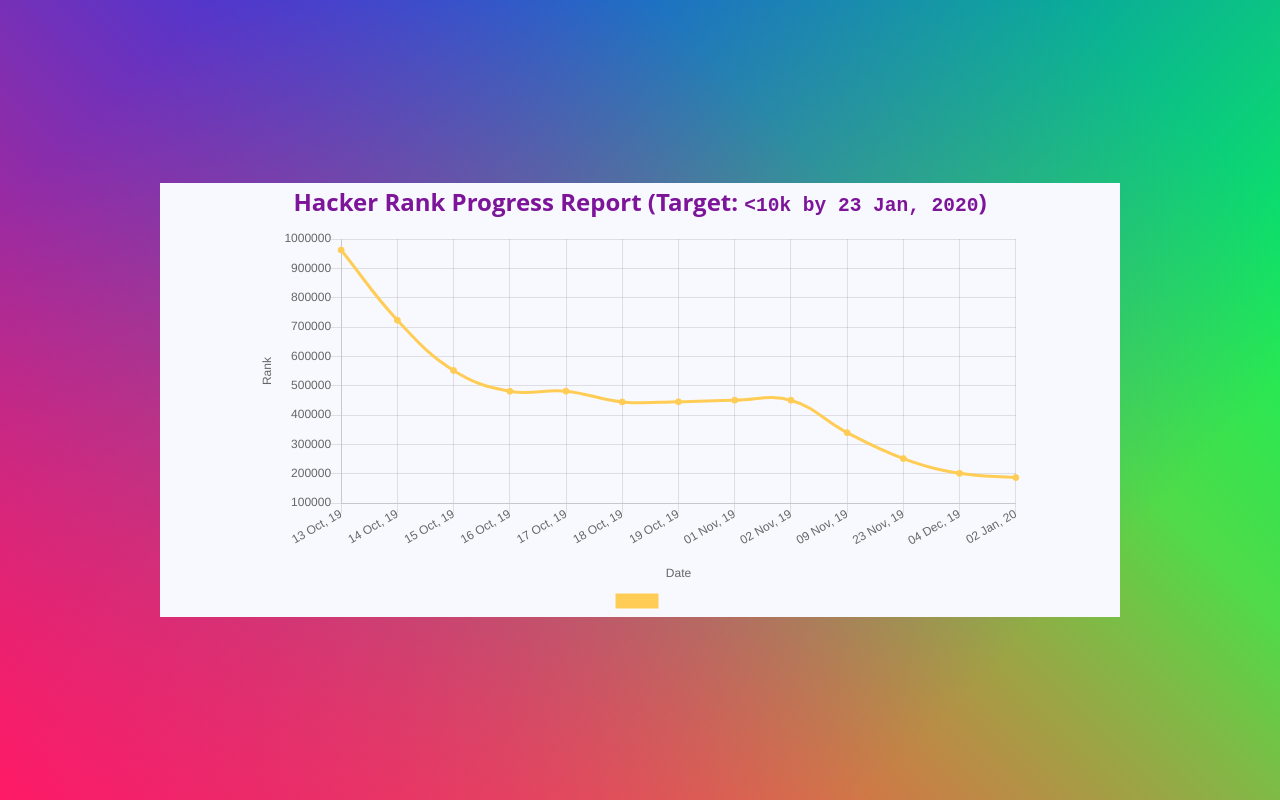
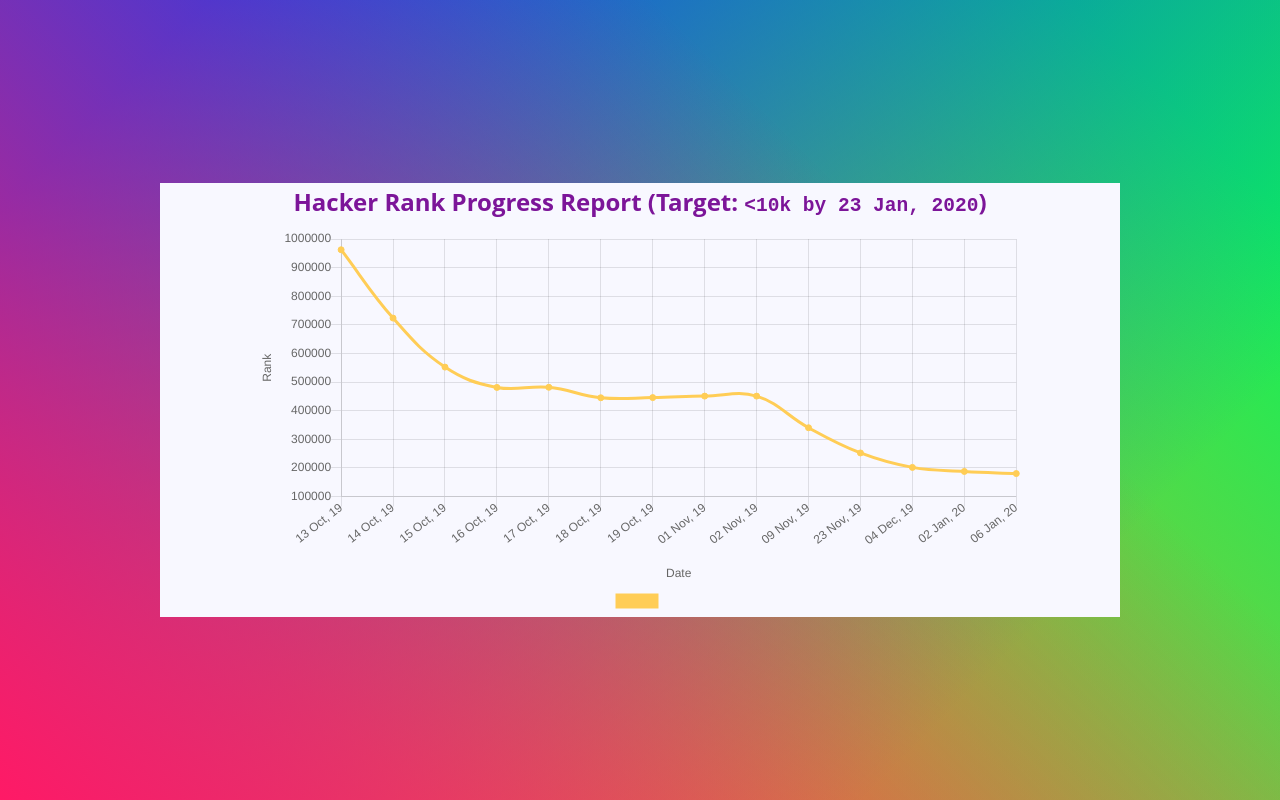
Before and after one commit to sabique/HackerRankProgress, a plain HTML site: page index.html in a window 1280 px wide. Drawn offline with Linux system fonts and the light colour scheme.

Commit message:
Updated the progress

```diff
--- a/index.html
+++ b/index.html
@@ -35,7 +35,8 @@
 					'09 Nov, 19',
 					'23 Nov, 19',
 					'04 Dec, 19',
-					'02 Jan, 20'
+					'02 Jan, 20',
+					'06 Jan, 20'
 				],
 				datasets: [{
 					label: '',
@@ -52,7 +53,8 @@
 						340239,
 						252091,
 						201644,
-						187454
+						187454,
+						180079
 					],
 					backgroundColor: window.chartColors.yellow,
 					borderColor: window.chartColors.yellow,
```
